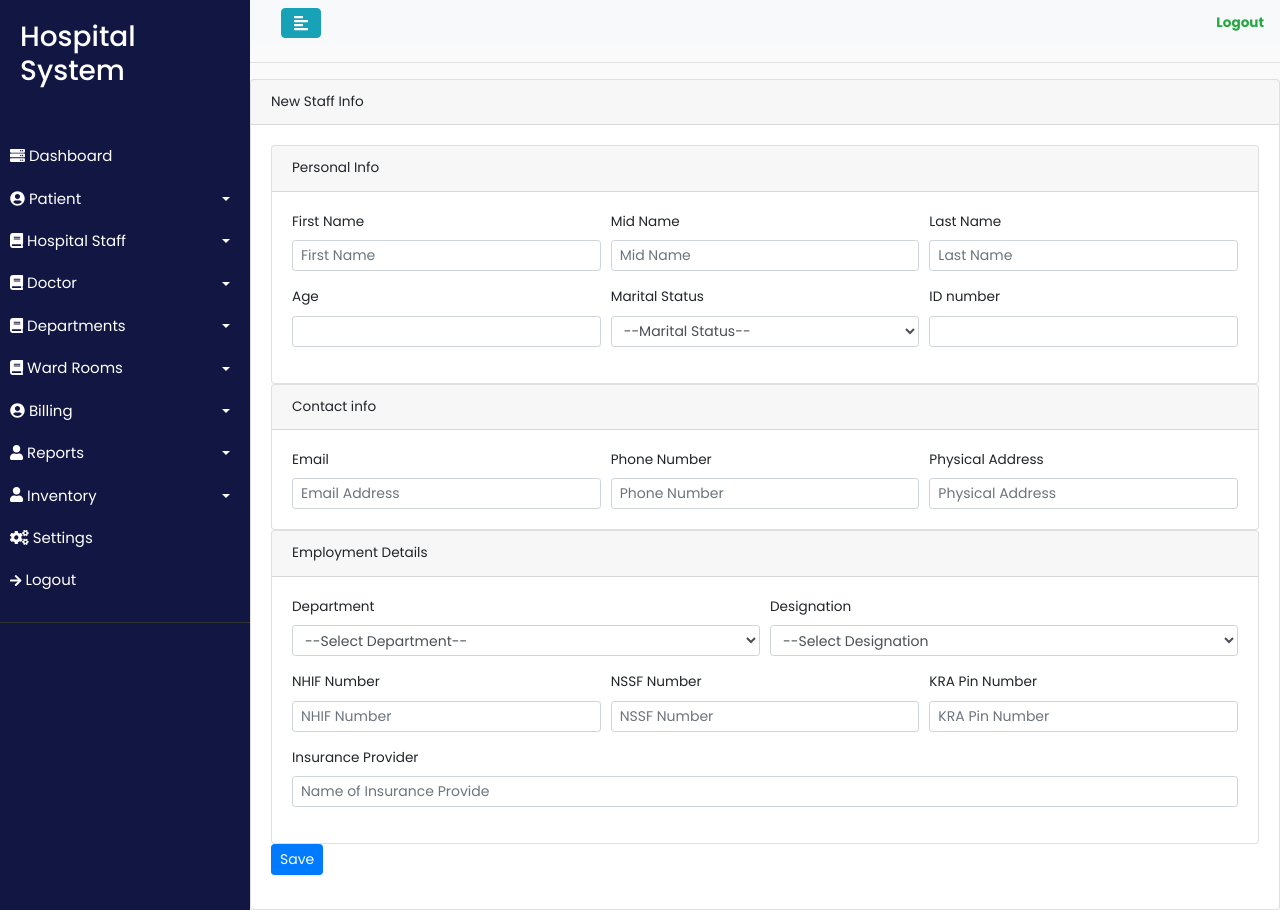
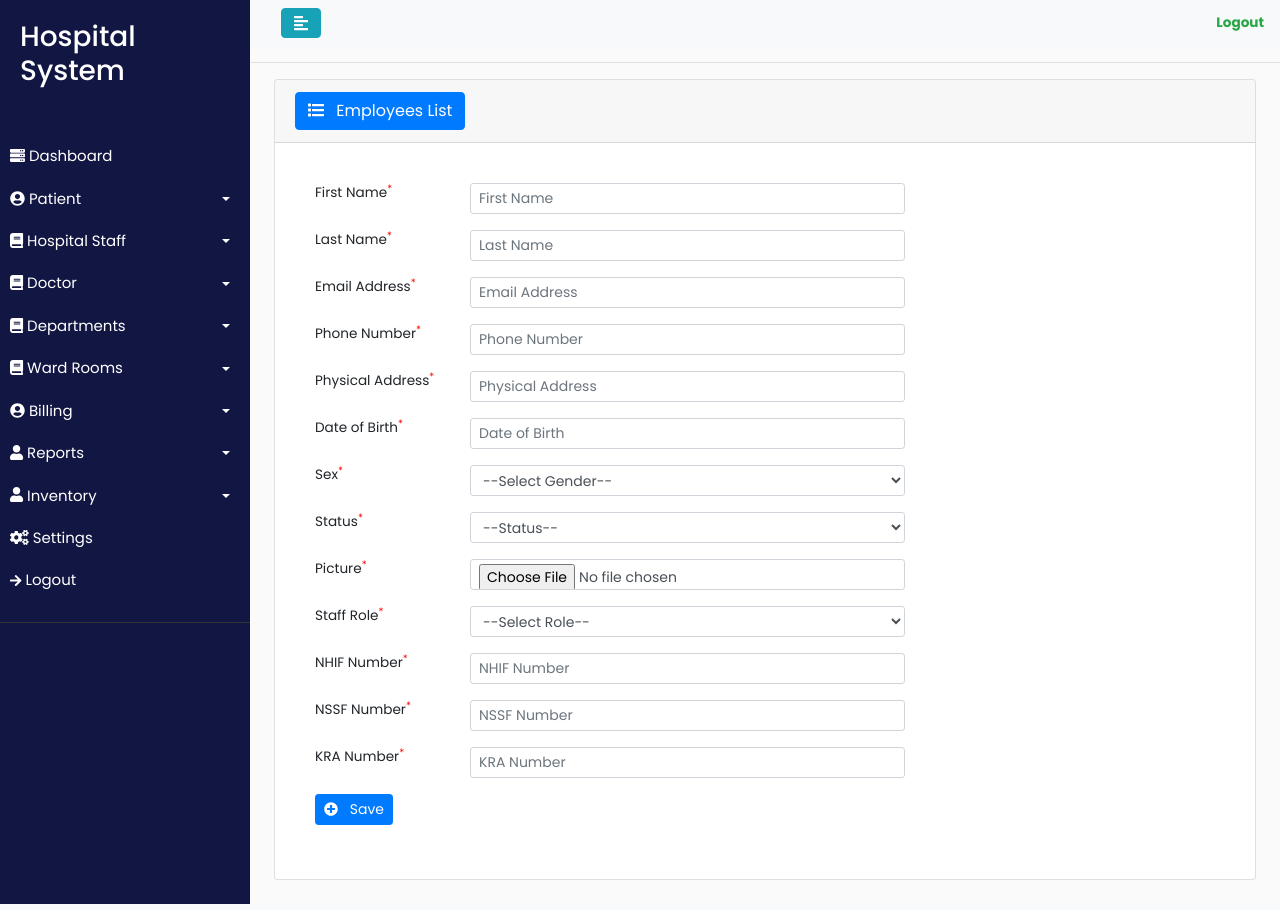
Before and after one commit to ealpha072/Hospital-Management-System, a PHP site: page /add_staff.php in a window 1280 px wide. Run offline with PHP 8.4, Linux system fonts and the light colour scheme; some libraries are stand-ins or nearby versions.

Commit message:
Changes to pages with margins

```diff
--- a/pages/add_doctor.php
+++ b/pages/add_doctor.php
@@ -3,7 +3,7 @@
 <div class="card mr-4 ml-4 mb-4">
     <div class="card-header">
         <a href="">
-            <button class="btn btn-md btn-primary"> <i class="fa fa-bars mr-2"></i> Doctor List</button>
+            <button class="btn btn-md btn-primary"> <i class="fa fa-list mr-2"></i> Doctor List</button>
         </a>
     </div>
     <div class="card-body">
--- a/pages/add_staff.php
+++ b/pages/add_staff.php
@@ -1,141 +1,115 @@
 <?php require "../public/wrapper.php" ?>
 
-<div class="card">
-    <div class="card-header">New Staff Info</div>
+<div class="card mb-4 mr-4 ml-4">
+    <div class="card-header">
+        <a href="">
+            <button class="btn btn-md btn-primary"> <i class="fa fa-list mr-2"></i> Employees List</button>
+        </a>
+    </div>
     <div class="card-body">
         <form action="" method="post">
             <!--PERSONAL INFO-->
-            <div class="card">
-                <div class="card-header">Personal Info</div>
             <div class="card-body">
-                    <!--ROW 1-->
-                    <div class="form-row">
-                        <div class="col">
-                            <div class="form-group">
-                                <label for="">First Name</label>
-                                <input type="text" placeholder="First Name" class="form-control form-control-sm">
+                <div class="form-group row">
+                    <label for="" class="col-sm-2">First Name<sup>*</sup></label>
+                    <div class="col-sm-6">
+                        <input type="text" name="" id="" class="form-control form-control-sm" placeholder="First Name">
                     </div>
                 </div>
-                        <div class="col">
-                            <div class="form-group">
-                                <label for="">Mid Name</label>
-                                <input type="text" placeholder="Mid Name" class="form-control form-control-sm">
+                <div class="form-group row">
+                    <label for="" class="col-sm-2">Last Name<sup>*</sup></label>
+                    <div class="col-sm-6">
+                        <input type="text" name="" id="" class="form-control form-control-sm" placeholder="Last Name">
                     </div>
                 </div>
-                        <div class="col">
-                            <div class="form-group">
-                                <label for="">Last Name</label>
-                                <input type="text" placeholder="Last Name" class="form-control form-control-sm">
+                <div class="form-group row">
+                    <label for="" class="col-sm-2">Email Address<sup>*</sup></label>
+                    <div class="col-sm-6">
+                        <input type="email" name="" id="" class="form-control form-control-sm" placeholder="Email Address">
                     </div>
                 </div>
-                    </div>
-                    <!--ROW 2-->
-                    <div class="form-row">
-                        <div class="col">
-                            <div class="form-group">
-                                <label for="">Age</label>
-                                <input type="number" name="" id="" class="form-control form-control-sm">
+                <div class="form-group row">
+                    <label for="" class="col-sm-2">Phone Number<sup>*</sup></label>
+                    <div class="col-sm-6">
+                        <input type="tel" name="" id="" class="form-control form-control-sm" placeholder="Phone Number">
                     </div>
                 </div>
-                        <div class="col">
-                            <div class="form-group">
-                                <label for="">Marital Status</label>
+                <div class="form-group row">
+                    <label for="" class="col-sm-2">Physical Address<sup>*</sup></label>
+                    <div class="col-sm-6">
+                        <input type="text" name="" id="" class="form-control form-control-sm" placeholder="Physical Address">
+                    </div>
+                </div>
+
+                <div class="form-group row">
+                    <label for="" class="col-sm-2">Date of Birth<sup>*</sup></label>
+                    <div class="col-sm-6">
+                        <input type="text" name="" id="" class="form-control form-control-sm" placeholder="Date of Birth">
+                    </div>
+                </div>
+
+                <div class="form-group row">
+                    <label for="" class="col-sm-2">Sex<sup>*</sup></label>
+                    <div class="col-sm-6">
                         <select name="" id="" class="form-control form-control-sm">
-                                    <option value="" selected disabled>--Marital Status--</option>
-                                    <option value="">Single</option>
-                                    <option value="">Married</option>
+                            <option value="" disabled selected>--Select Gender--</option>
+                            <option value="">Man</option>
+                            <option value="">Female</option>
                         </select>
                     </div>
                 </div>
-                        <div class="col">
-                            <div class="form-group">
-                                <label for="">ID number</label>
-                                <input type="number" name="" id="" class="form-control form-control-sm">
+
+                <div class="form-group row">
+                    <label for="" class="col-sm-2">Status<sup>*</sup></label>
+                    <div class="col-sm-6">
+                        <select name="" id="" class="form-control form-control-sm">
+                            <option value="" disabled selected>--Status--</option>
+                            <option value="">Active</option>
+                            <option value="">Inactive</option>
+                        </select>
                     </div>
                 </div>
+
+                <div class="form-group row">
+                    <label for="" class="col-sm-2">Picture<sup>*</sup></label>
+                    <div class="col-sm-6">
+                        <input type="file" name="" id="" class="form-control form-control-sm">
                     </div>
                 </div>
-            </div>
-            <!--CONTACT INFO-->
-            <div class="card">
-                <div class="card-header">Contact info</div>
-                <div class="card-body">
-                    <div class="form-row">
-                        <div class="col">
-                            <label for="">Email</label>
-                            <input type="email" name="" id="" placeholder="Email Address" class="form-control form-control-sm">
-                        </div>
-                        <div class="col">
-                            <label for="">Phone Number</label>
-                            <input type="tel" name="" id="" placeholder="Phone Number" class="form-control form-control-sm">
-                        </div>
-                        <div class="col">
-                            <label for="">Physical Address</label>
-                            <input type="text" name="" id="" placeholder="Physical Address" class="form-control form-control-sm">
-                        </div>
-                    </div>
-                </div>
-            </div>
-            <!--EMPLOYMENT INFO-->
-            <div class="card">
-                <div class="card-header">Employment Details</div>
-                <div class="card-body">
-                    <!--ROW 1-->
-                    <div class="form-row">
-                        <div class="col">
-                            <div class="form-group">
-                                <label for="">Department</label>
+
+                <div class="form-group row">
+                    <label for="" class="col-sm-2">Staff Role<sup>*</sup></label>
+                    <div class="col-sm-6">
                         <select name="" id="" class="form-control form-control-sm">
-                                    <option value="">--Select Department--</option>
+                            <option value="">--Select Role--</option>
                             <!--populate from DB-->
                         </select>
                     </div>
                 </div>
 
-                        <div class="col">
-                            <div class="form-group">
-                                <label for="">Designation</label>
-                                <select name="" id="" class="form-control form-control-sm">
-                                    <option value="">--Select Designation</option>
-                                    <option value="">Medical Staff</option>
-                                    <option value="">Other</option>
-                                </select>
-                            </div>
-                        </div>
-                    </div>
-                    <!-- ROW 2-->
-                    <div class="form-row">
-                        <div class="col">
-                            <div class="form-group">
-                                <label for="">NHIF Number</label>
-                                <input type="number" name="" id="" placeholder="NHIF Number" class="form-control form-control-sm">
-                            </div>
-                        </div>
-                        <div class="col">
-                            <div class="form-group">
-                                <label for="">NSSF Number</label>
-                                <input type="number" name="" id="" placeholder="NSSF Number" class="form-control form-control-sm">
-                            </div>
-                        </div>
-                        <div class="col">
-                            <div class="form-group">
-                                <label for="">KRA Pin Number</label>
-                                <input type="number" name="" id="" placeholder="KRA Pin Number" class="form-control form-control-sm">
-                            </div>
-                        </div>
-                    </div>
-                    <div class="form-row">
-                        <div class="col">
-                            <div class="form-group">
-                                <label for="">Insurance Provider</label>
-                                <input type="text" placeholder="Name of Insurance Provide" name="" id="" class="form-control form-control-sm">
-                            </div>
-                        </div>
+                <div class="form-group row">
+                    <label for="" class="col-sm-2">NHIF Number<sup>*</sup></label>
+                    <div class="col-sm-6">
+                        <input type="number" name="" id="" class="form-control form-control-sm" placeholder="NHIF Number">
                     </div>
                 </div>
 
+                <div class="form-group row">
+                    <label for="" class="col-sm-2">NSSF Number<sup>*</sup></label>
+                    <div class="col-sm-6">
+                        <input type="number" name="" id="" class="form-control form-control-sm" placeholder="NSSF Number">
                     </div>
-            <button class="btn btn-sm btn-primary">Save</button>
+                </div>
+
+                <div class="form-group row">
+                    <label for="" class="col-sm-2">KRA Number<sup>*</sup></label>
+                    <div class="col-sm-6">
+                        <input type="text" name="" id="" class="form-control form-control-sm" placeholder="KRA Number">
+                    </div>
+                </div>
+
+                <button class="btn btn-sm btn-primary"> <i class="fa fa-plus-circle mr-2" aria-hidden="true"></i> Save</button>
+            </div>
         </form>
     </div>
 </div>
--- a/public/wrapper.php
+++ b/public/wrapper.php
@@ -24,7 +24,7 @@
                             <a href="admit_patient.php"><i class="fa fa-user-plus fa-sm"></i> Admit Patient</a>
                         </li>
                         <li>
-                            <a href="#"><i class="fa fa-users fa-sm"></i> Manage Patient</a>
+                            <a href="#"><i class="fa fa-users fa-sm"></i> Patient List</a>
                         </li>
                     </ul>
                 </li>
@@ -33,7 +33,7 @@
                     <a href="#host-staffs" data-toggle="collapse" aria-expanded="false" class="dropdown-toggle"><i class="fa fa-book"></i> Hospital Staff</a>
                     <ul class="collapse list-unstyled" id="host-staffs">
                         <li>
-                            <a href="add_ward.php"><i class="fa fa-plus fa-sm"></i> Add New</a>
+                            <a href="add_staff.php"><i class="fa fa-plus fa-sm"></i> New Employee</a>
                         </li>
                         <li>
                             <a href="#"><i class="fa fa-wrench fa-sm"></i> Manage</a>
```
Also changed, not shown: pages/add_depts.php (+11 -7 lines), pages/add_patient.php (+68 -55 lines), pages/add_service.php (added). Lines whose indentation alone changed are shown as unchanged.
